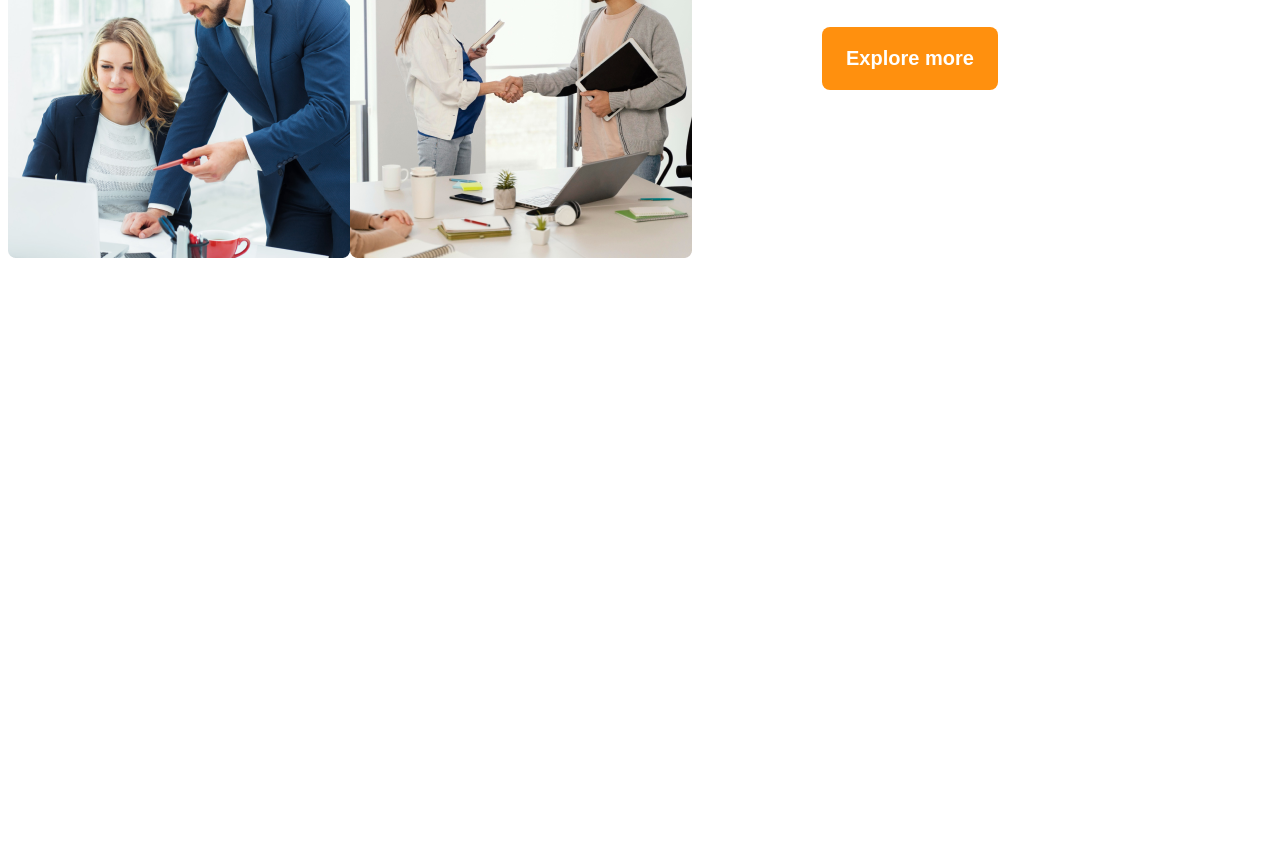
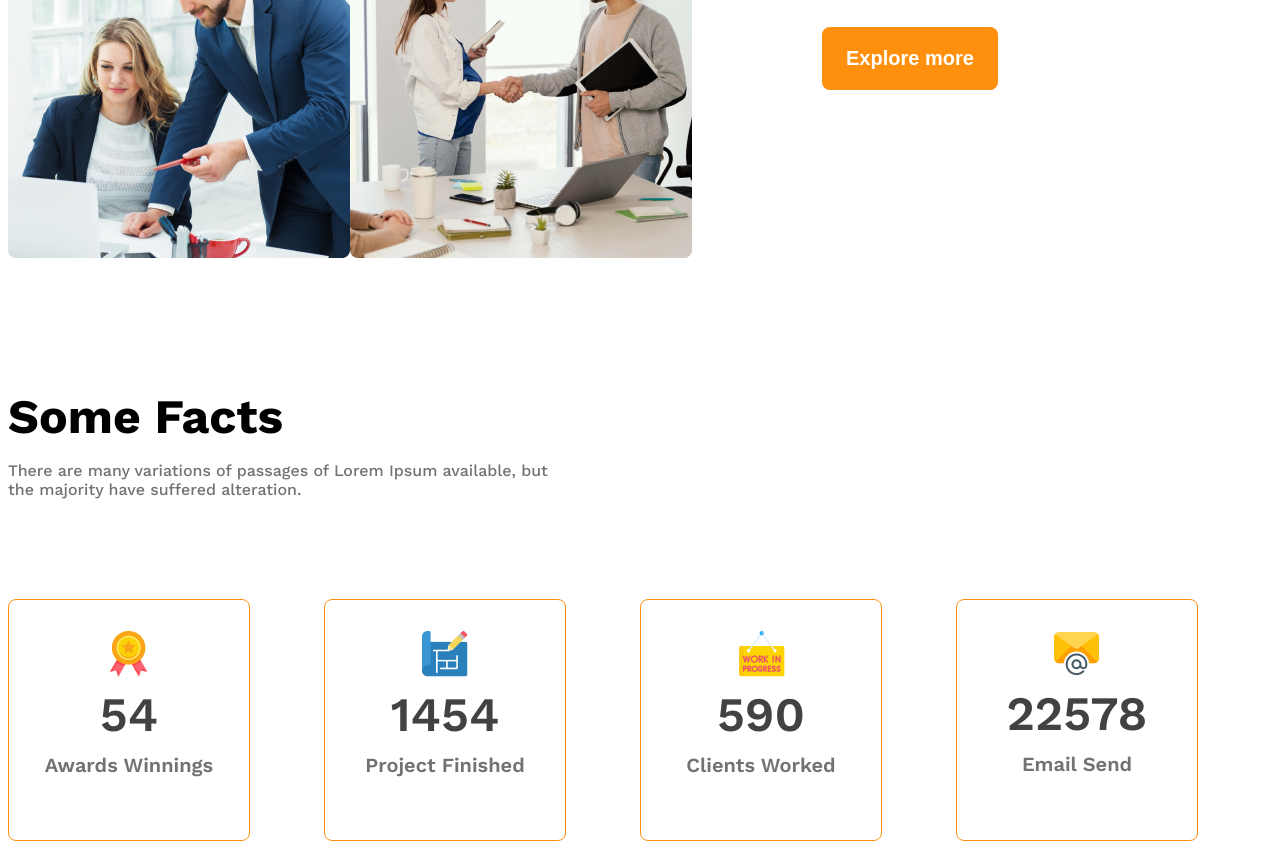
Before and after one commit to rimi-1234/g3-Architects-website, a plain HTML site: page index.html in a window 1280 px wide. Shown: the part 1606-2465 px from the top of the page. Before the commit the page ends 1872 px from the top, so only its background shows below. Drawn offline with nearby package versions, Linux system fonts and the light colour scheme; a web font is replaced by a local one.

Commit message:
add facts and facts responsive

```diff
--- a/index.html
+++ b/index.html
@@ -26,12 +26,13 @@
                     Group of Architects
                 </div>
                 <div class="banner-describtion">
-                    There are many variations of passages of Lorem Ipsum available, but the majority have suffered alteration in some form,
-                     by injected humour, or randomised words which don't look even
+                    There are many variations of passages of Lorem Ipsum available, but the majority have suffered
+                    alteration in some form,
+                    by injected humour, or randomised words which don't look even
                 </div>
                 <button class="btn-primary">Explore more</button>
             </div>
-            <img class="banner-image"  src="images/banner.png" alt="">
+            <img class="banner-image" src="images/banner.png" alt="">
 
 
         </div>
@@ -46,17 +47,69 @@
                     <img src="images/team4.png" alt="">
                 </div>
                 <div class="our-features">
-                    <h3 class="feacture-titles">
-                      <span id="quick-list " class="text-light-gray"> Quick list</span> <span class="blck-bld">of Our</span><br>
-                      <span class="orage-bld">Features</span>
+                    <h3 class="section-titles">
+                        <span id="quick-list " class="text-light-gray"> Quick list</span> <span class="blck-bld">of
+                            Our</span><br>
+                        <span class="orage-bld">Features</span>
                     </h3>
                     <p class="feacture-describtion text-light-gray">
-                       There are many variations of passages of Lorem Ipsum available, but the majority have suffered
-                       alteration in some form, by injected humour, or randomised words which don't look even
+                        There are many variations of passages of Lorem Ipsum available, but the majority have suffered
+                        alteration in some form, by injected humour, or randomised words which don't look even
                     </p>
-                   <button class="btn-primary">Explore more</button>
+                    <button class="btn-primary">Explore more</button>
                 </div>
             </div>
+        </section>
+        <section class="some-facts">
+            <h3 class="section-titles">
+                Some Facts
+            </h3>
+            <p class="fact-description text-light-gray">
+                There are many variations of passages of Lorem Ipsum available, but the majority have suffered
+                alteration.
+            </p>
+            <div class="fact-container">
+                <div class="fact display-flex">
+                    <div>
+                        <img src="images/icons/ribon.png" alt="" class="fact-icon">
+                        <h4 class="fact-number text-gray">54</h4>
+                        <h5 class="fact-name text-light-gray">Awards Winnings</h5>
+
+                    </div>
+
+                </div>
+
+                <div class="fact display-flex">
+                    <div>
+                        <img src="images/icons/projects.png" alt="" class="fact-icon">
+                        <h4 class="fact-number text-gray">1454</h4>
+                        <h5 class="fact-name text-light-gray ">Project Finished</h5>
+
+                    </div>
+
+                </div>
+                <div class="fact display-flex">
+                    <div>
+                        <img src="images/icons/customers.png" alt="" class="fact-icon">
+                        <h4 class="fact-number text-gray">590</h4>
+                        <h5 class="fact-name text-light-gray">Clients Worked</h5>
+
+                    </div>
+
+
+                </div>
+                <div class="fact display-flex">
+                    <div>
+                        <img src="images/icons/email.png" alt="" class="fact-icon">
+                        <h4 class="fact-number text-gray">22578</h4>
+                        <h5 class="fact-name text-light-gray">Email Send</h5>
+
+                    </div>
+
+
+                </div>
+            </div>
+
         </section>
     </main>
     <footer></footer>
--- a/styles/articture.css
+++ b/styles/articture.css
@@ -1,136 +1,209 @@
 @import url('https://fonts.googleapis.com/css2?family=Martel+Sans:wght@200;300;400;600;700;800;900&family=Open+Sans:ital,wght@0,300..800;1,300..800&family=Pacifico&family=Poppins:ital,wght@0,100;0,200;0,300;0,400;0,500;0,600;0,700;0,800;0,900;1,100;1,200;1,300;1,400;1,500;1,600;1,700;1,800;1,900&family=Roboto:ital,wght@0,100..900;1,100..900&family=Work+Sans:ital,wght@0,100..900;1,100..900&display=swap');
 
 .work-sans-fonts {
-  font-family: "Work Sans", sans-serif;
-  font-optical-sizing: auto;
-  font-weight: 500;
-  font-style: normal;
+    font-family: "Work Sans", sans-serif;
+    font-optical-sizing: auto;
+    font-weight: 500;
+    font-style: normal;
 }
-.logo{
+
+.logo {
     font-weight: 700;
     font-size: 3 rem;
 }
 
-.display-flex{
+.display-flex {
     display: flex;
 }
-.text-gray{
-    color:#424242;
+
+.text-gray {
+    color: #424242;
 }
 
-.text-light-gray{
-    color:#727272;
-}
-.bg-light{
-    background-color:rgba(255, 144, 14, 0.1);
+.text-light-gray {
+    color: #727272;
 }
 
-.btn-primary{
-    background-color:#FF900E;
-    font-size:1.25rem;
+.bg-light {
+    background-color: rgba(255, 144, 14, 0.1);
+}
+
+.btn-primary {
+    background-color: #FF900E;
+    font-size: 1.25rem;
     font-weight: 700;
     border-radius: 8px;
     padding: 20px 24px;
     border: none;
     color: white;
 }
-main{
+
+main>section {
+    margin-top: 130px;
+}
+
+main {
     max-width: 1440px;
     margin: 0 auto;
 }
-.navbar{
+
+.section-titles {
+    margin-bottom: 0px;
+    font-size: 3rem;
+    font-weight: 700;
+
+}
+
+.navbar {
     justify-content: space-between;
     align-items: center;
 }
-.navitems{
+
+.navitems {
     list-style: none;
     margin-right: 30px;
 }
-.navlink{
+
+.navlink {
     text-decoration: none;
     font-weight: 500;
 }
 
-.navbar, .banner{
+.navbar,
+.banner {
     max-width: 1440px;
     margin: 0 auto;
 
 }
 
 /* banner detail */
-.banner-content{
+.banner-content {
     max-width: 850px;
     margin: 0 auto;
     text-align: center;
     margin-bottom: 50px;
 }
 
-.banner-tittle{
+.banner-tittle {
     font-weight: 700;
     font-size: 4rem;
     margin-bottom: 20px;
 }
-.banner-describtion{
+
+.banner-describtion {
     margin-bottom: 20px;
 }
 
-.banner-image{
+.banner-image {
     width: 100%;
 }
-main>section{
-    margin-top: 130px;
-}
+
 /* our  teams and feature detail */
-.teams{
+.teams {
     align-items: center;
 }
 
-.our-features{
+.our-features {
     margin-left: 130px;
     max-width: 530px;
 }
-.teams-img-container{
+
+.teams-img-container {
     display: grid;
-    grid-template-columns: repeat(2,1fr);
+    grid-template-columns: repeat(2, 1fr);
 }
-.feacture-titles{
-    margin-bottom: 0px;
-    font-size: 3rem;
-    font-weight: 700;
 
-}
-#quick-list{
+#quick-list {
     font-weight: 500;
 
 }
-.orage-bld{
+
+.orage-bld {
     color: #FF900E;
 }
-.feacture-describtion{
+
+.feacture-describtion {
     margin-bottom: 30px;
 }
 
+/* facts detail */
+.fact-container {
+    margin-top: 100px;
+    display: grid;
+    grid-template-columns: repeat(4, 1fr);
+
+}
+
+.fact-container .fact {
+    justify-content: center;
+    align-items: center;
+    text-align: center;
+
+    border: 1px solid #FF900E;
+    width: 240px;
+    height: 240px;
+    border-radius: 8px;
+    margin-bottom: 10px;
+}
+
+.fact .fact-number {
+    font-size: 3rem;
+    font-weight: 600;
+    margin-top: 5px;
+    margin-bottom: 10px;
+
+}
+
+.fact .fact-name {
+    font-size: 1.25rem;
+    font-weight: 600;
+    margin-top: 10px;
+}
+
+.fact-description{
+    max-width: 540px;
+}
+
 @media screen and (max-width:576px) {
+
     .teams,
     .navlinks,
-    .navbar{
+    .navbar {
         flex-direction: column;
     }
-    .teams-img-container{
-        grid-template-columns: repeat(1,1fr);
+
+    .teams-img-container,.fact-container {
+        grid-template-columns: repeat(1, 1fr);
+        justify-items: center;
     }
-    .our-features{
-        margin:20px;
+    main> section{
+        margin-top: 100px;
+    }
+
+    .our-features {
+        margin: 20px;
+    }
+    .fact-container{
+        margin-top: 30px;
     }
 
 }
+
 /* medium size */
-@media screen and (min-width:576px) and (max-width:992px){
-    .teams{
+@media screen and (min-width:576px) and (max-width:992px) {
+    .teams {
         flex-direction: column;
     }
+     .fact-container{
+        grid-template-columns: repeat(2,1fr);
 
-     .our-features{
+        justify-items: center;
+
+     }
+    .our-features {
         margin: 50px auto;
-     }
+    }
+    .teams .teams-img-container{
+        margin: auto 50px;
+    }
 }
```
